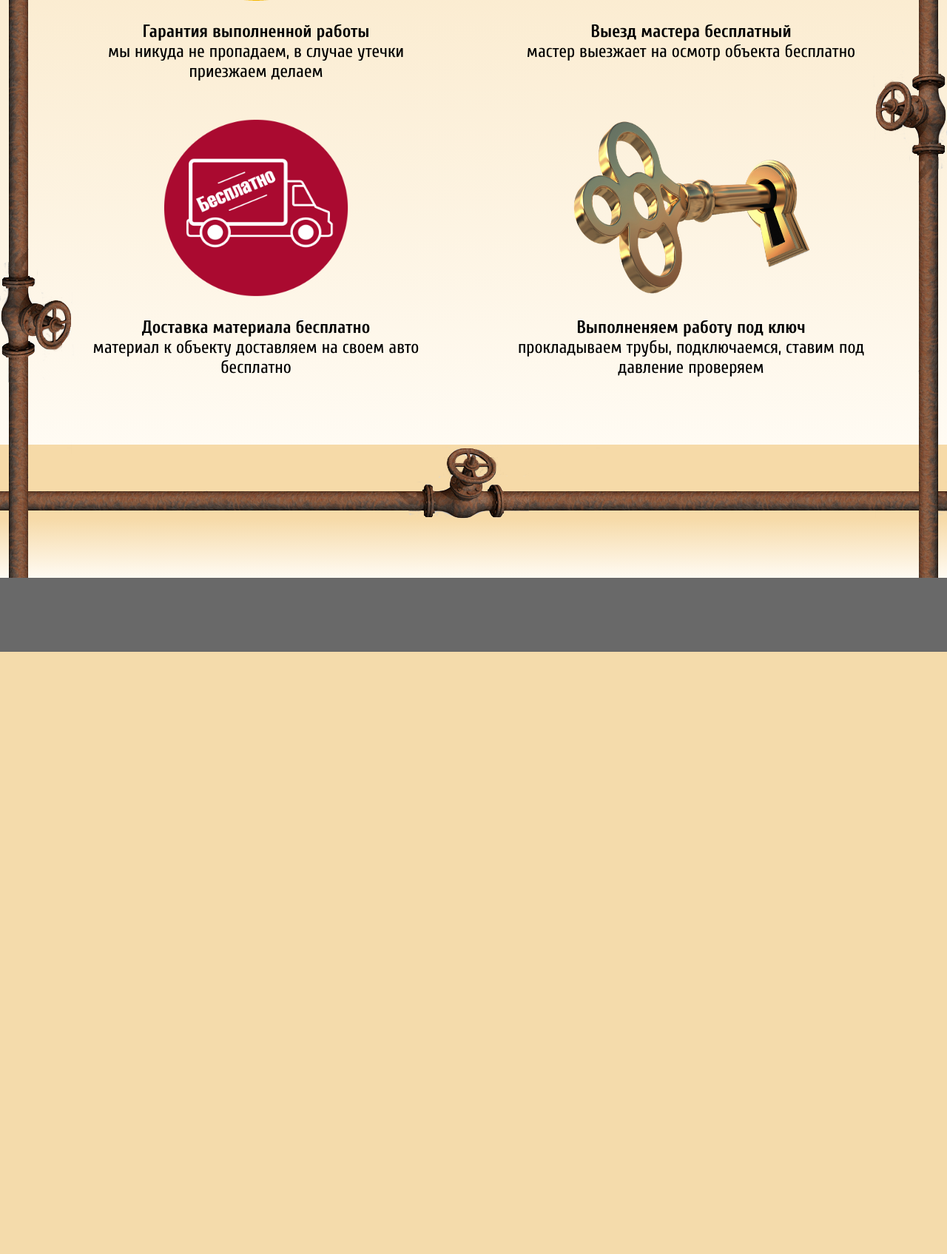
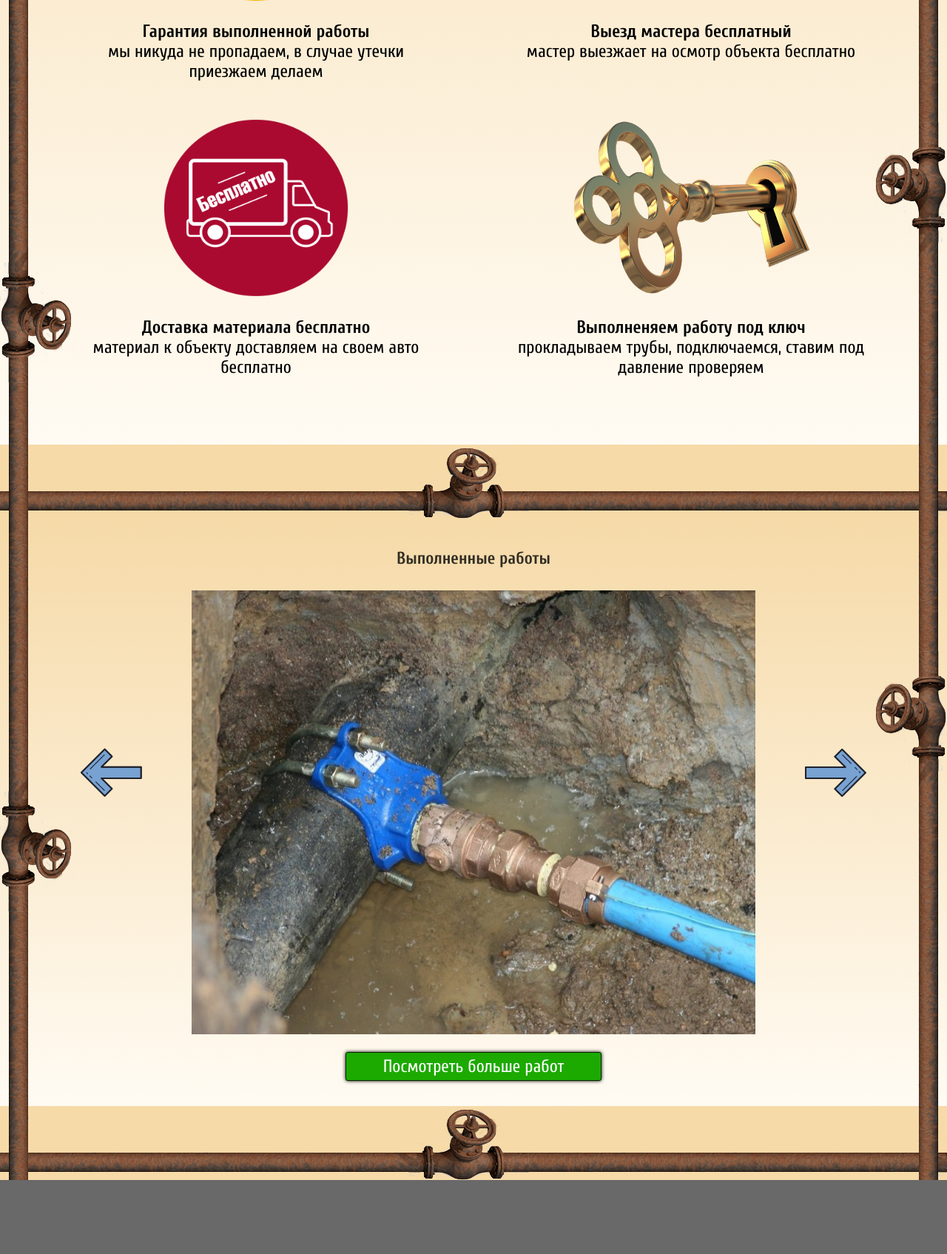
Before and after one commit to kharchenko-nikolay/prokol.ua, a PHP site: page / in a window 1280 px wide. Shown: the part 2653-4348 px from the top of the page at 74% size. Before the commit the page ends 3534 px from the top, so only its background shows below. Run offline with PHP 8.4, Linux system fonts and the light colour scheme.

Commit message:
add carousel

```diff
--- a/index.php
+++ b/index.php
@@ -9,37 +9,37 @@
             <div class="flex-container">
                 <div class="wrapper-type-work">
                     <img src="public/images/photos-of-works/prokol.jpg"
-                         alt="прокол грунта под дорогой, прокол под землей"
+                         alt="Прокол грунта под дорогой, прокол под землей"
                          title="Прокол под дорогой для протяжки труб">
                     <h3>Прокол грунта под дорогой</h3>
                 </div>
                 <div class="wrapper-type-work">
                     <img src="public/images/photos-of-works/montag-vodoprovoda.jpg"
-                         alt="монтаж труб водопровода наружных сетей"
+                         alt="Монтаж труб водопровода наружных сетей"
                          title="Монтаж водопровода">
                     <h3>Монтаж труб наружного водопровода</h3>
                 </div>
                 <div class="wrapper-type-work">
                     <img src="public/images/photos-of-works/vodoprovod-v-dome.jpg"
-                         alt="замена труб в частном доме и подвалах многоэтажек"
+                         alt="Замена труб в частном доме и подвалах многоэтажек"
                          title="Замена старых труб на новые">
                     <h3>Замена труб в частном доме</h3>
                 </div>
                 <div class="wrapper-type-work">
                     <img src="public/images/photos-of-works/kanalizaciya.jpg"
-                         alt="монтаж труб наружной канализации"
+                         alt="Монтаж труб наружной канализации"
                          title="Монтаж канализации">
                     <h3>Монтаж труб наружной канализации</h3>
                 </div>
                 <div class="wrapper-type-work">
                     <img src="public/images/photos-of-works/vrezka.jpg"
-                         alt="врезка в водопроводную трубу под давлением"
+                         alt="Врезка в водопроводную трубу под давлением"
                          title="Врезка в водопровод">
                     <h3>Врезки в водопровод под давлением</h3>
                 </div>
                 <div class="wrapper-type-work">
                     <img src="public/images/photos-of-works/sanaciya.jpg"
-                         alt="санация трубопроводов, протяжка трубы в трубу"
+                         alt="Санация трубопроводов, протяжка трубы в трубу"
                          title="Протяжка трубы в трубу">
                     <h3>Санация трубопроводов, протяжка трубы в трубу</h3>
                 </div>
@@ -53,38 +53,38 @@
             <h2>Наши преимущества</h2>
             <div class="flex-container">
                 <div class="wrapper-advantage">
-                    <img src="public/images/photos-of-works/quality.png" alt="качество работ">
+                    <img src="public/images/photos-of-works/quality.png" alt="Качество работ">
                     <p>
                         <b>Качество работ гарантируем</b><br>большой опыт так как работаем в водоканале
                     </p>
                 </div>
                 <div class="wrapper-advantage">
-                    <img src="public/images/photos-of-works/terms.png" alt="">
+                    <img src="public/images/photos-of-works/terms.png" alt="Сроки выполнения">
                     <p>
                         <b>Сроки выполнения</b><br>работу стараемся выполнять по максимуму<br>
                         быстро, обычно это 1 - 2 дня
                     </p>
                 </div>
                 <div class="wrapper-advantage">
-                    <img src="public/images/photos-of-works/warranty.png" alt="">
+                    <img src="public/images/photos-of-works/warranty.png" alt="Гарантия выполненной работы">
                     <p>
                         <b>Гарантия выполненной работы</b><br>мы никуда не пропадаем, в случае утечки приезжаем делаем
                     </p>
                 </div>
                 <div class="wrapper-advantage">
-                    <img src="public/images/photos-of-works/master.png" alt="">
+                    <img src="public/images/photos-of-works/master.png" alt="Выезд мастера бесплатный">
                     <p>
                         <b>Выезд мастера бесплатный</b><br>мастер выезжает на осмотр объекта бесплатно
                     </p>
                 </div>
                 <div class="wrapper-advantage">
-                    <img src="public/images/photos-of-works/delivery.png" alt="">
+                    <img src="public/images/photos-of-works/delivery.png" alt="Доставка материала бесплатно">
                     <p>
                         <b>Доставка материала бесплатно</b><br>материал к объекту доставляем на своем авто бесплатно
                     </p>
                 </div>
                 <div class="wrapper-advantage">
-                    <img src="public/images/photos-of-works/key.png" alt="работа под ключ">
+                    <img src="public/images/photos-of-works/key.png" alt="Работа под ключ">
                     <p>
                         <b>Выполненяем работу под ключ</b><br>
                         прокладываем трубы, подключаемся, ставим под давление проверяем
@@ -95,8 +95,22 @@
     </section>
     <div class="separator"></div>
     <section>
-
+        <div class="container-center">
+            <h2>Выполненные работы</h2>
+            <img src="public/images/arrow.png" class="arrow-left transition" alt="стрелка влево">
+            <div class="carousel">
+                <img src="public/images/photos-of-works/vrezka.jpg" alt="">
+                <img src="public/images/photos-of-works/kanalizaciya.jpg" alt="" hidden>
+                <img src="public/images/photos-of-works/montag-vodoprovoda.jpg" alt="" hidden>
+                <img src="public/images/photos-of-works/prokol.jpg" alt="" hidden>
+                <img src="public/images/photos-of-works/sanaciya.jpg" alt="" hidden>
+                <img src="public/images/photos-of-works/vodoprovod-v-dome.jpg" alt="" hidden>
+            </div>
+            <img src="public/images/arrow.png" class="arrow-right transition" alt="стрелка вправо">
+            <a href="" class="detail">Посмотреть больше работ</a>
+        </div>
     </section>
+    <div class="separator"></div>
 </main>
 
 <?php require_once 'public/include/footer.php'; ?>
--- a/public/css/style.css
+++ b/public/css/style.css
@@ -45,7 +45,6 @@ div.pipe-vertical-right {
 
 section{
     width: 100%;
-    /*background-color: #f6daa8;*/
     padding: 40px 0;
     background: linear-gradient(#f6daa8, #fffbf3);
 }
@@ -184,6 +183,7 @@ div.container-center{
     height: 100%;
     margin: 0 auto;
     text-align: center;
+    position: relative;
 }
 
 .container-center > h2{
@@ -250,7 +250,7 @@ div.wrapper-advantage{
     object-fit: fill;
 }
 
-img[alt="качество работ"], img[alt="работа под ключ"]{
+img[alt="Качество работ"], img[alt="Работа под ключ"]{
     width: 65%;
 }
 
@@ -259,6 +259,57 @@ img[alt="качество работ"], img[alt="работа под ключ"]{
     font-size: 24px;
 }
 
+/* ========================== СТИЛИ ДЛЯ БЛОКА ВЫПОЛНЕННЫЕ РАБОТЫ ==========================*/
+
+div.carousel{
+    transition: all 1s ease-out;
+    width: 100%;
+    margin: 30px auto;
+    display: flex;
+    justify-content: center;
+    align-items: center;
+}
+
+.carousel > img{
+    object-fit: cover;
+    width: 70%;
+    height: 600px;
+    animation-name: carousel;
+    animation-duration: 0.5s;
+}
+
+@keyframes carousel {
+    0% {opacity: 0}
+    100% {opacity: 1}
+}
+
+
+img.arrow-left{
+    position: absolute;
+    width: 10%;
+    left: 0;
+    top: 35%;
+    transform: scale(-1,-1);
+}
+
+img.arrow-right{
+    position: absolute;
+    width: 10%;
+    right: 0;
+    top: 35%;
+}
+
+.transition{
+    transition-property: width;
+    transition-duration: .1s;
+}
+
+.arrow-left:active,
+.arrow-right:active{
+    border-radius: 100%;
+    box-shadow: 0 0 10px black;
+    width: 9.7%;
+}
 
 
 
--- a/public/include/footer.php
+++ b/public/include/footer.php
@@ -1,5 +1,6 @@
 <footer>
 
 </footer>
+<script src="public/js/carousel.js"></script>
 </body>
 </html>
--- /dev/null
+++ b/public/js/carousel.js
@@ -0,0 +1,25 @@
+(function (){
+
+    let arrowLeft = document.querySelector('.arrow-left');
+    let arrowRight = document.querySelector('.arrow-right');
+    let carousel = document.querySelectorAll('.carousel > img');
+    let indexImage = 0;
+    let numberImages = carousel.length;
+
+    // Обработчик события нажатия на стрелку вправо
+    arrowRight.onclick = function (){
+        if(indexImage !== numberImages - 1){
+            carousel[indexImage].setAttribute('hidden', true);
+            carousel[++indexImage].removeAttribute('hidden');
+        }
+    };
+
+    // Обработчик события нажатия на стрелку влево
+    arrowLeft.onclick = function (){
+        if(indexImage !== 0){
+            carousel[indexImage].setAttribute('hidden', true);
+            carousel[--indexImage].removeAttribute('hidden');
+        }
+    };
+
+})();
```
Also changed, not shown: public/images/arrow.png (added).
